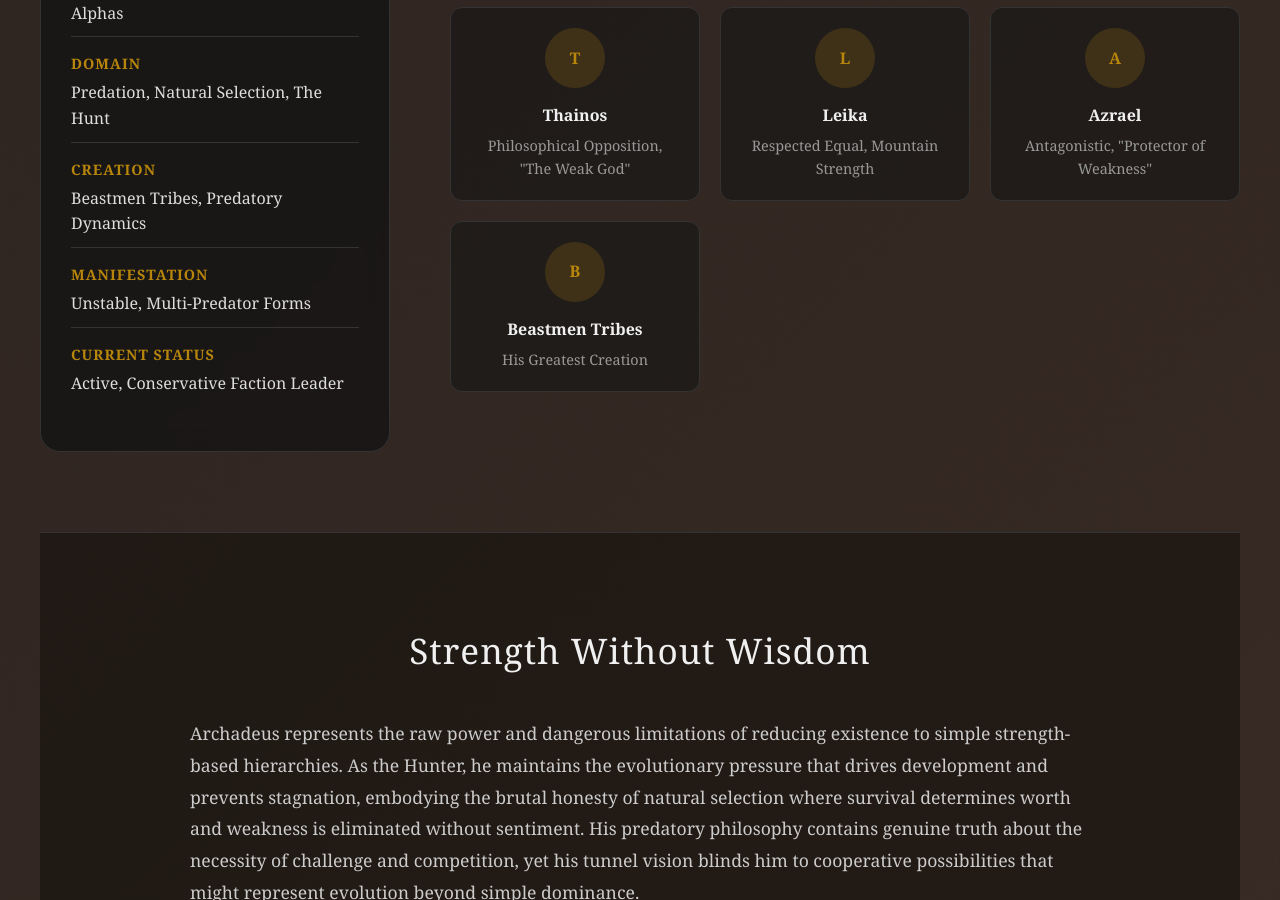
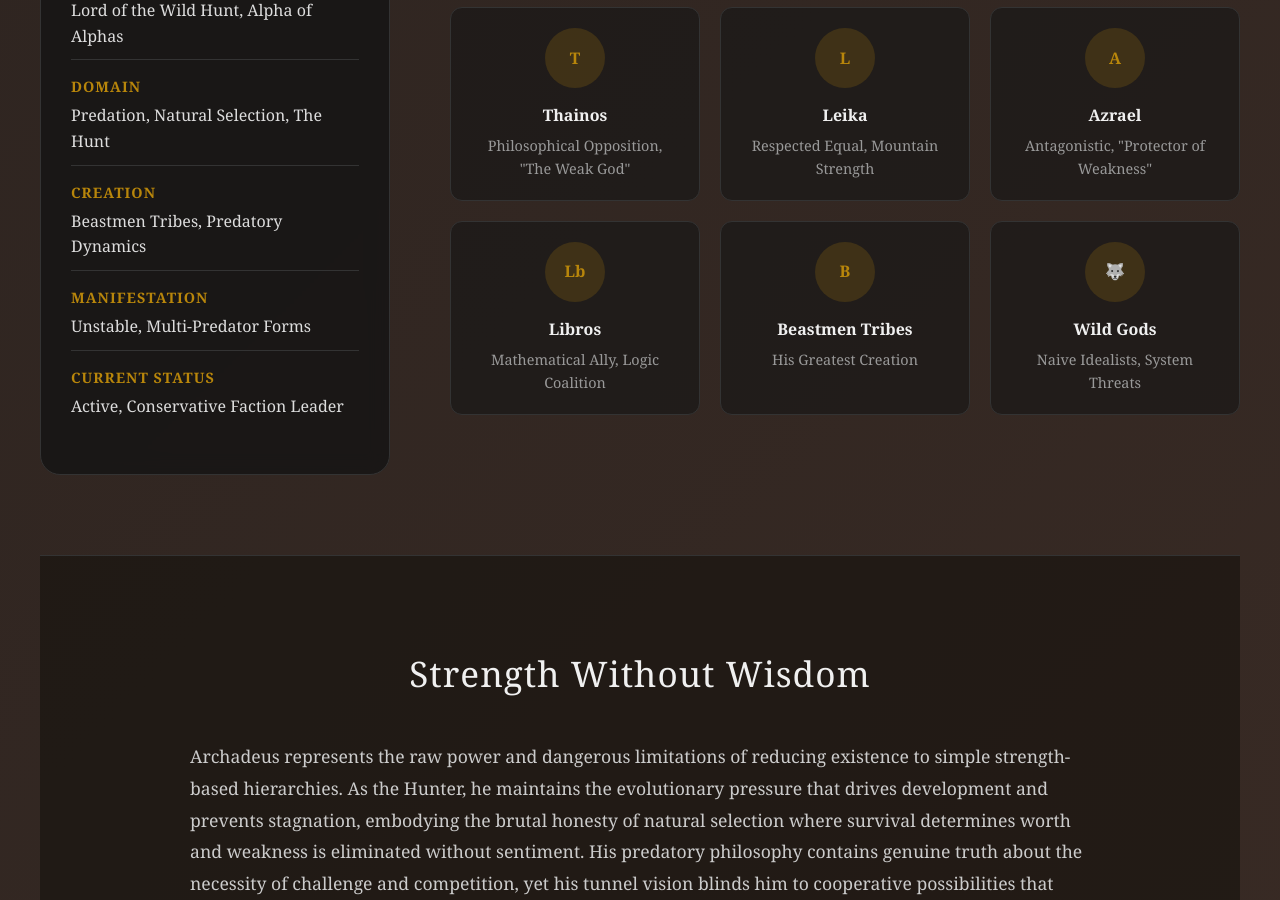
Before and after one commit to Mileena28/Mileena28.github.io, a Jekyll site: the page world-guide/characters/archadeus.html, which Jekyll copies as it is, in a window 1280 px wide and 900 px high, scrolled down 4776 px. Built offline with Jekyll 4.4.1, drawn with Linux system fonts in a browser that asks for light colours.

Commit message:
Update archadeus.html

```diff
--- a/world-guide/characters/archadeus.html
+++ b/world-guide/characters/archadeus.html
@@ -738,10 +738,20 @@
                             <div class="related-name">Azrael</div>
                             <div class="related-role">Antagonistic, "Protector of Weakness"</div>
                         </a>
+                        <a href="libros.html" class="related-character">
+                            <div class="related-avatar">Lb</div>
+                            <div class="related-name">Libros</div>
+                            <div class="related-role">Mathematical Ally, Logic Coalition</div>
+                        </a>
                         <div class="related-character">
                             <div class="related-avatar">B</div>
                             <div class="related-name">Beastmen Tribes</div>
                             <div class="related-role">His Greatest Creation</div>
+                        </div>
+                        <div class="related-character">
+                            <div class="related-avatar">🐺</div>
+                            <div class="related-name">Wild Gods</div>
+                            <div class="related-role">Naive Idealists, System Threats</div>
                         </div>
                     </div>
                 </section>
```
